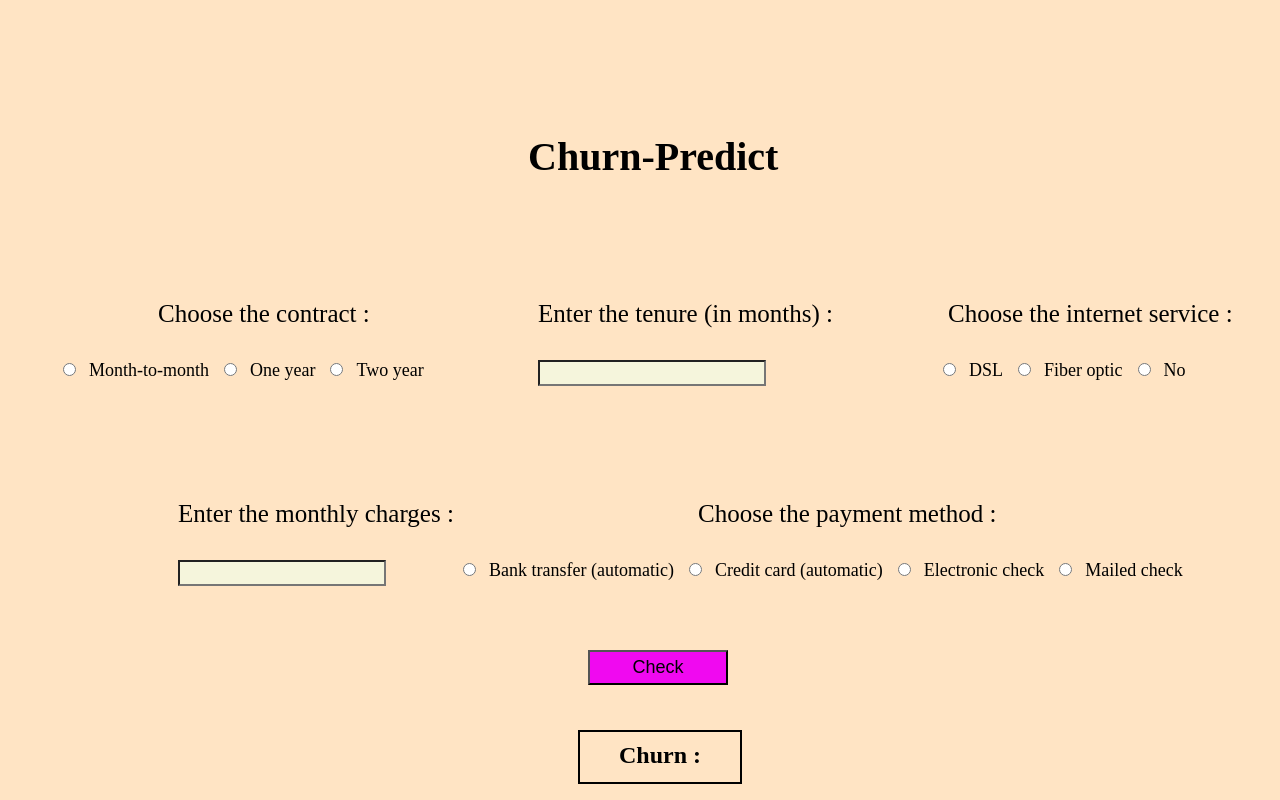
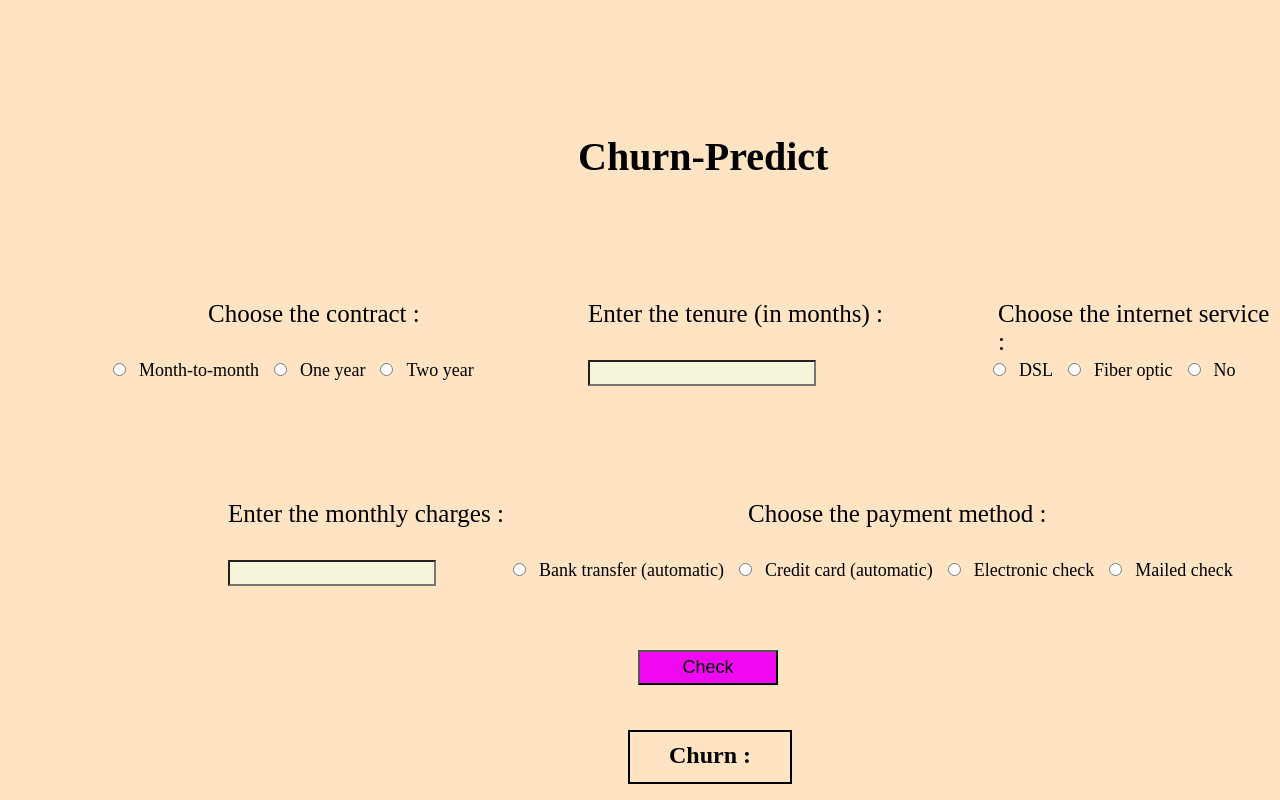
Before and after one commit to Aswin-06/churn-predict, a React (Vite) app: page / in a window 1280 px wide. Built offline with nearby package versions, Linux system fonts and the light colour scheme.

Commit message:
position change

```diff
--- a/src/components/Home.module.css
+++ b/src/components/Home.module.css
@@ -18,14 +18,14 @@
 {
     .head{
         position: absolute;
-        margin-left: 520px;
+        margin-left: 570px;
         top: 100px;
         font-size: 40px;
     }
 
     .tenure{
         position: absolute;
-        margin-left: 530px;
+        margin-left: 580px;
         top: 300px;
         font-size: 25px;
     }
@@ -34,20 +34,20 @@
         position: absolute;
         width: 220px;
         height: 20px;
-        margin-left: 530px;
+        margin-left: 580px;
         top: 360px;
     }
 
     .contract{
         position: absolute;
-        margin-left: 150px;
+        margin-left: 200px;
         font-size: 25px;
         top: 300px;
     }
 
     .div1{
         position: absolute;
-        margin-left: 50px;
+        margin-left: 100px;
         top: 360px;
     }
 
@@ -58,27 +58,27 @@
 
     .div2{
         position: absolute;
-        margin-left: 930px;
+        margin-left: 980px;
         top: 360px;
     }
 
     .internet{
         position: absolute;
-        margin-left: 940px;
+        margin-left: 990px;
         font-size: 25px;
         top: 300px;
     }
 
     .charges{
         position: absolute;
-        margin-left: 170px;
+        margin-left: 220px;
         top: 500px;
         font-size: 25px;
     }
 
     .chargesinput{
         position: absolute;
-        margin-left: 170px;
+        margin-left: 220px;
         top: 560px;
         width: 200px;
         height: 20px;
@@ -86,20 +86,20 @@
 
     .payment{
         position: absolute;
-        margin-left: 690px;
+        margin-left: 740px;
         top: 500px;
         font-size: 25px;
     }
 
     .div3{
         position: absolute;
-        margin-left: 450px;
+        margin-left: 500px;
         top: 560px;
     }
 
     .input{
         position: absolute;
-        margin-left: 580px;
+        margin-left: 630px;
         top: 650px;
         width: 140px;
         height: 35px;
@@ -108,7 +108,7 @@
 
     .output{
         position: absolute;
-        margin-left: 570px;
+        margin-left: 620px;
         top: 710px;
         border: 2px solid black;
         width: 160px;
```
